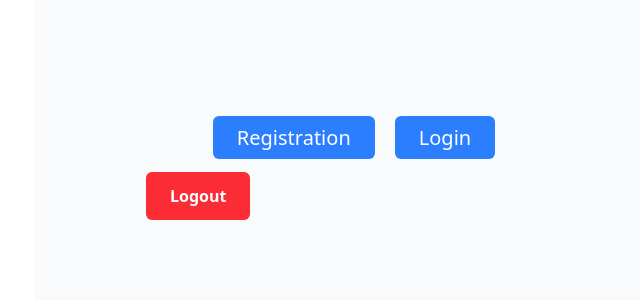
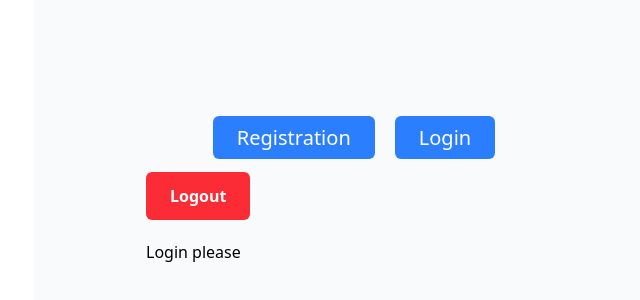
Before and after one commit to SohelShahid117/REACT-with-Firebase-Authentication, a React (Vite) app in the folder day_22_introduction_firebase_auth/: page / in a window 1280 px wide. Shown: the part 120-420 px from the top of the page, without its empty margins (286-926 px from the left). Built offline with nearby package versions, Linux system fonts and the light colour scheme; no server answers.

Commit message:
234. Set an authentication state observer and get user data done

```diff
--- a/day_22_introduction_firebase_auth/src/App.jsx
+++ b/day_22_introduction_firebase_auth/src/App.jsx
@@ -1,6 +1,7 @@
 import { NavLink } from "react-router";
 import "./App.css";
 import LogOut from "./pages/LogOut";
+import OnAuthStateChange from './pages/OnAuthStateChange';
 
 function App() {
   return (
@@ -27,6 +28,7 @@ function App() {
           </ul>
         </nav>
         <LogOut />
+        <OnAuthStateChange />
       </div>
     </>
   );
--- /dev/null
+++ b/day_22_introduction_firebase_auth/src/pages/OnAuthStateChange.jsx
@@ -0,0 +1,42 @@
+import React, { useEffect, useState } from "react";
+import { getAuth, onAuthStateChanged } from "firebase/auth";
+import app from "../firebase/firebase.config";
+
+const OnAuthStateChange = () => {
+  const [userrr, setUserrr] = useState(null);
+  const auth = getAuth(app);
+  useEffect(() => {
+    onAuthStateChanged(auth, (user) => {
+      if (user) {
+        // User is signed in, see docs for a list of available properties
+        // https://firebase.google.com/docs/reference/js/auth.user
+        // const uid = user.uid;
+        console.log(user.email);
+        setUserrr(user.email);
+        // ...
+      } else {
+        // User is signed out
+        // ...
+        console.log("User is signed out");
+      }
+    });
+  }, [auth]);
+  return (
+    <div>
+      {/* user login ache kina seta dekar jonno OnAuthStateChange needed */}
+      {/* <p>OnAuthStateChange</p> */}
+      <div>
+        {userrr ? (
+          <p>
+            Welcome!{" "}
+            <span className="text-xl font-semibold ml-1">{userrr}</span>
+          </p>
+        ) : (
+          <p>Login please</p>
+        )}
+      </div>
+    </div>
+  );
+};
+
+export default OnAuthStateChange;
```
